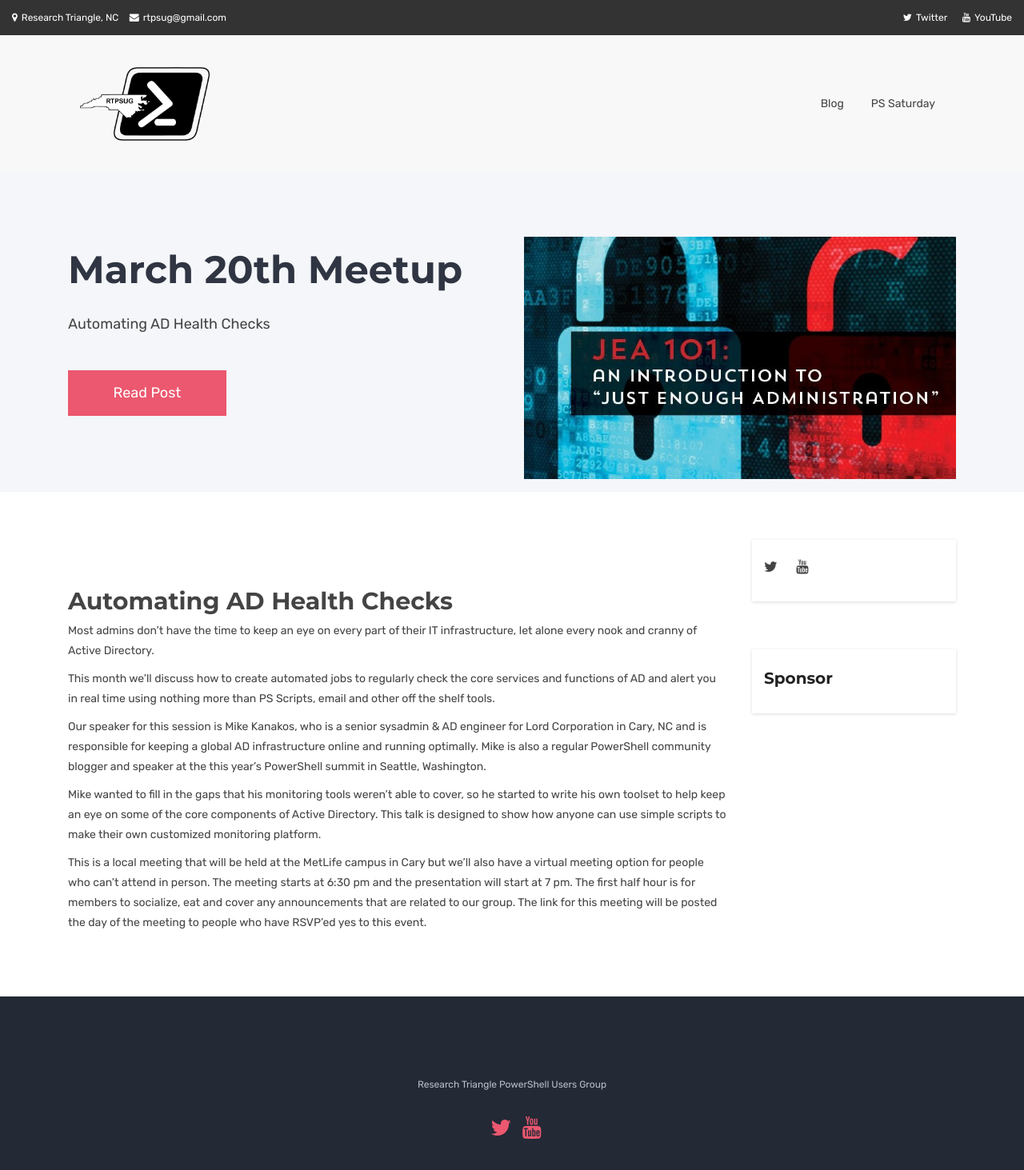
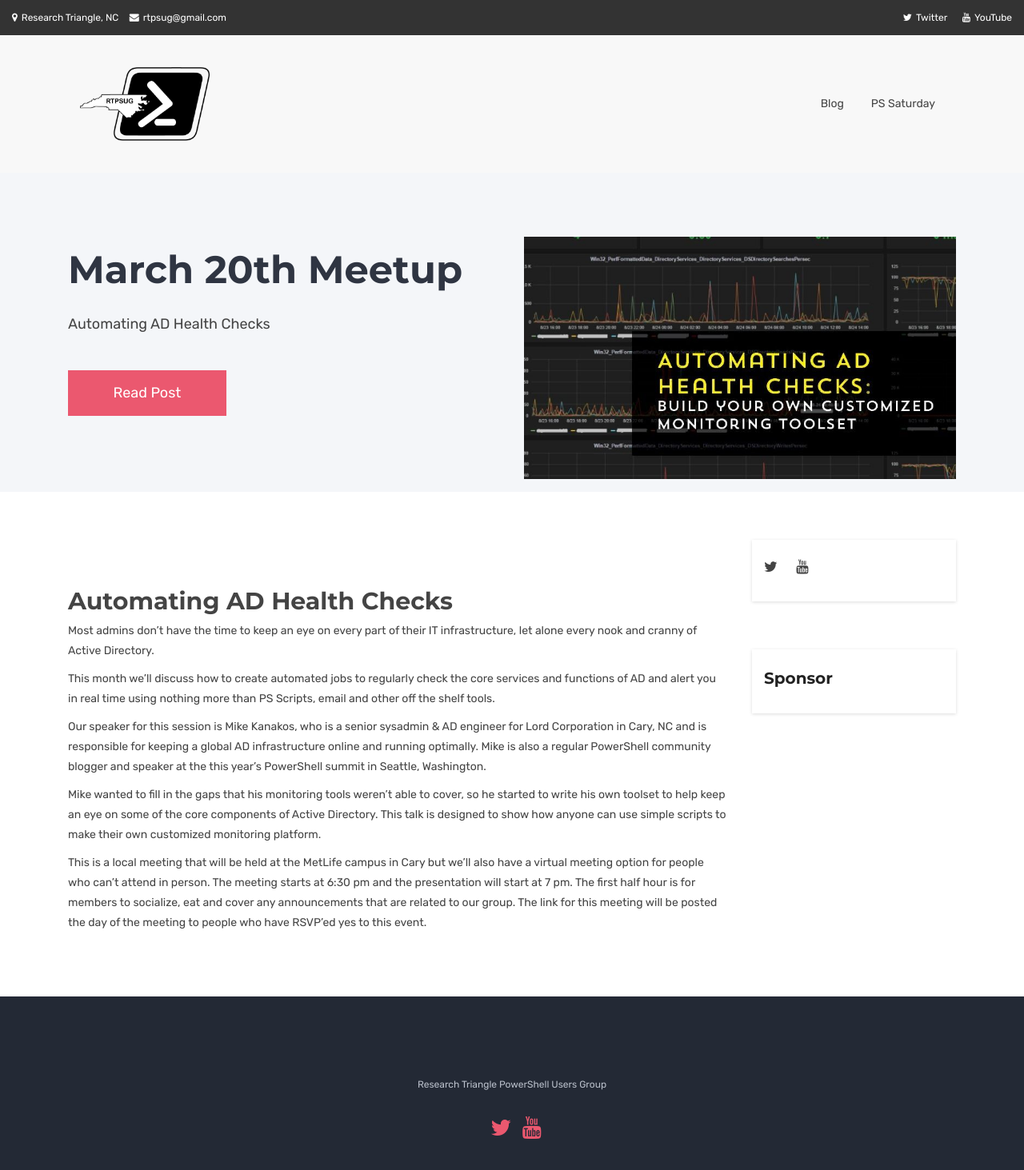
Before and after one commit to rtpsug/rtpsug.github.io, a Jekyll site: the page built from _posts/meetups/2019-03-20-March-20th-Meetup.md, in a window 1280 px wide. Shown: the top 1463 px of the page at 80% size. Built offline with Jekyll 4.4.1, drawn with Linux system fonts in a browser that asks for light colours.

Commit message:
Correct image link on Mar 6 and Mar 20 posts

```diff
--- a/_posts/meetups/2019-03-20-March-20th-Meetup.md
+++ b/_posts/meetups/2019-03-20-March-20th-Meetup.md
@@ -3,7 +3,7 @@ layout: post
 category : meetups
 tagline: Automating AD Health Checks
 tags : [bootstrap 4, web desing, jekyll]
-img : meetups/2019-02-20.jpg
+img : meetups/2019-03-20.jpg
 img-mobile :
 img2 :
 img3 :
```
Also changed, not shown: _posts/meetups/2019-03-06-March-6th-Meetup.md (+1 -1 lines).
